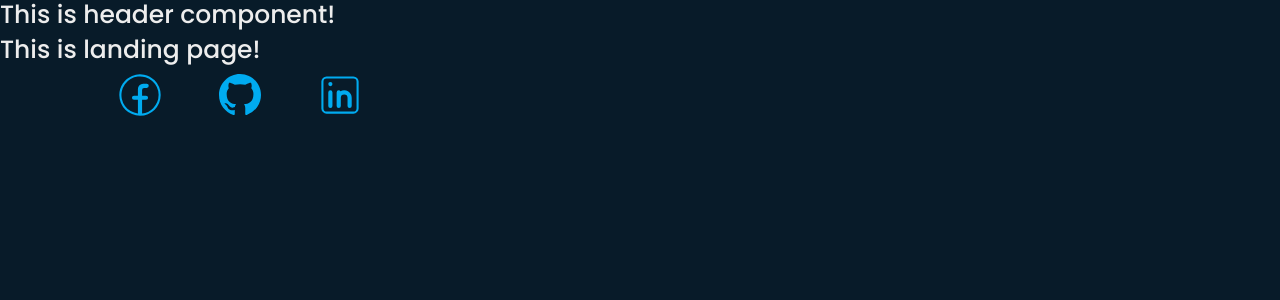
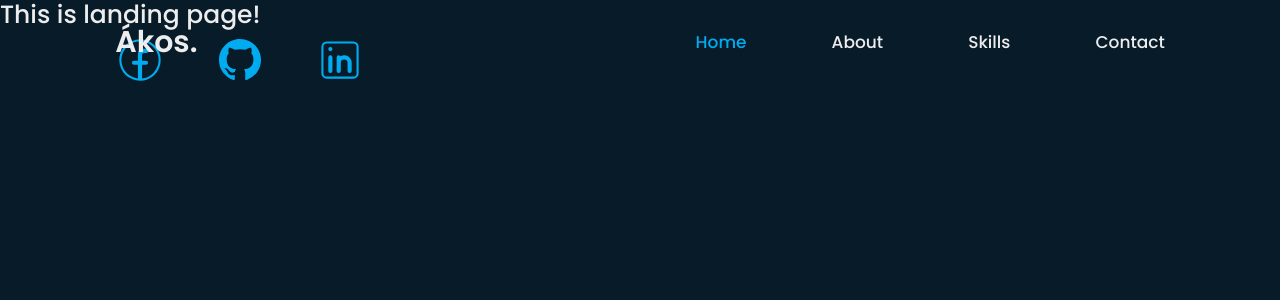
Before and after one commit to AkosBrb/Portfolio_website, a React (Vite) app: page / in a window 1280 px wide. Shown: the top 300 px of the page. Built offline with nearby package versions, Linux system fonts and the light colour scheme.

Commit message:
header css init and add

```diff
--- /dev/null
+++ b/src/components/Header.css
@@ -0,0 +1,35 @@
+.header-container {
+  display: flex;
+  justify-content: space-between;
+  align-items: center;
+  position: fixed;
+  top: 0;
+  left: 0;
+  width: 100%;
+  padding: 2rem 9%;
+  background: transparent;
+  z-index: 100;
+}
+.nav-links-container {
+  display: flex;
+  align-items: center;
+  gap: 5rem;
+  list-style-type: none;
+}
+.logo-name {
+  font-size: 3rem;
+  font-weight: 600;
+  color: var(--text-color);
+}
+.nav-links-container > li > a {
+  text-decoration: none;
+  color: var(--text-color);
+  font-size: 1.7rem;
+  font-weight: 500;
+  margin-left: 3.5rem;
+  transition: .3s;
+}
+.nav-links-container > li > a:hover,
+.nav-links-container > li > a.active {
+  color: var(--main-color)
+}
--- a/src/components/Header.jsx
+++ b/src/components/Header.jsx
@@ -1,4 +1,27 @@
+import { NavLink } from 'react-router-dom';
+import './Header.css';
+
 function Header() {
-  return <h1>This is header component!</h1>;
+  return (
+    <header className="header-container">
+      <p className="logo-name">Ákos.</p>
+      <nav>
+        <ul className="nav-links-container">
+          <li>
+            <NavLink to="/">Home</NavLink>
+          </li>
+          <li>
+            <NavLink to="about">About</NavLink>
+          </li>
+          <li>
+            <NavLink to="skills">Skills</NavLink>
+          </li>
+          <li>
+            <NavLink to="contact">Contact</NavLink>
+          </li>
+        </ul>
+      </nav>
+    </header>
+  );
 }
 export default Header;
```
